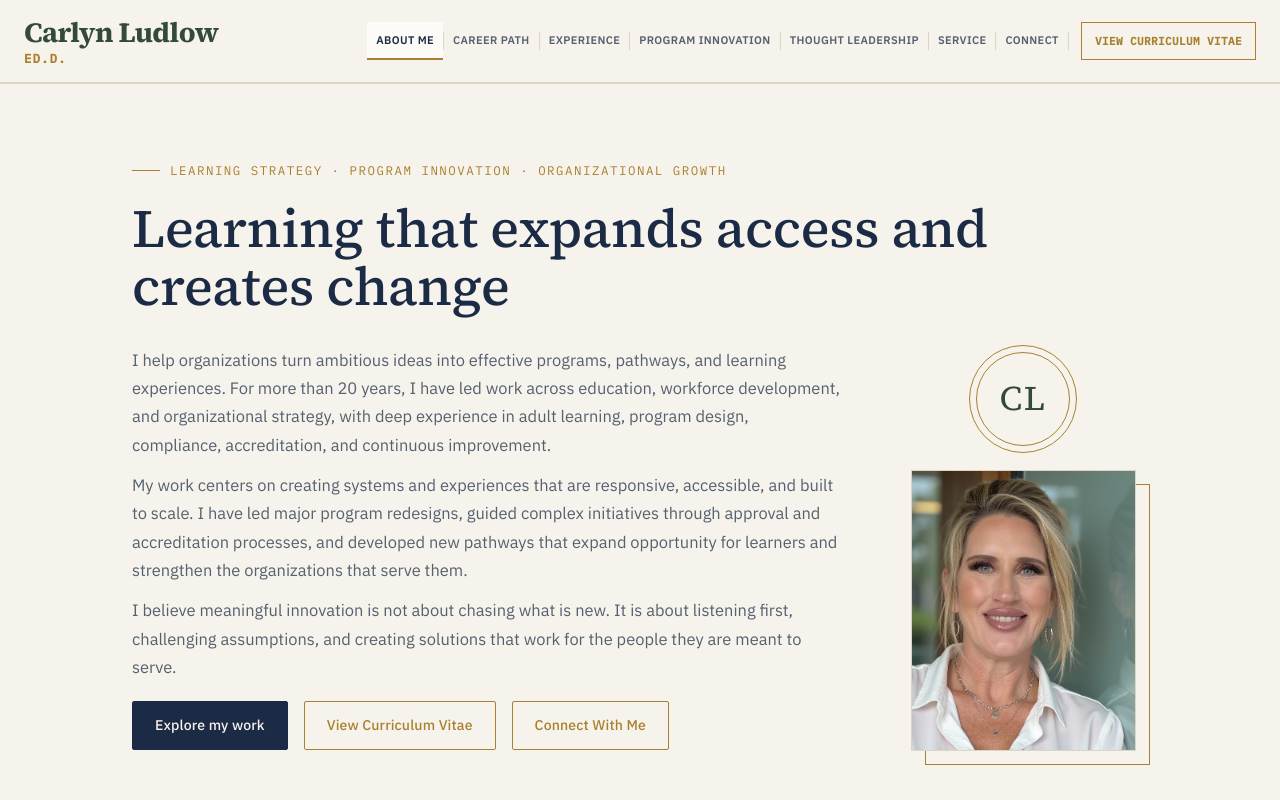
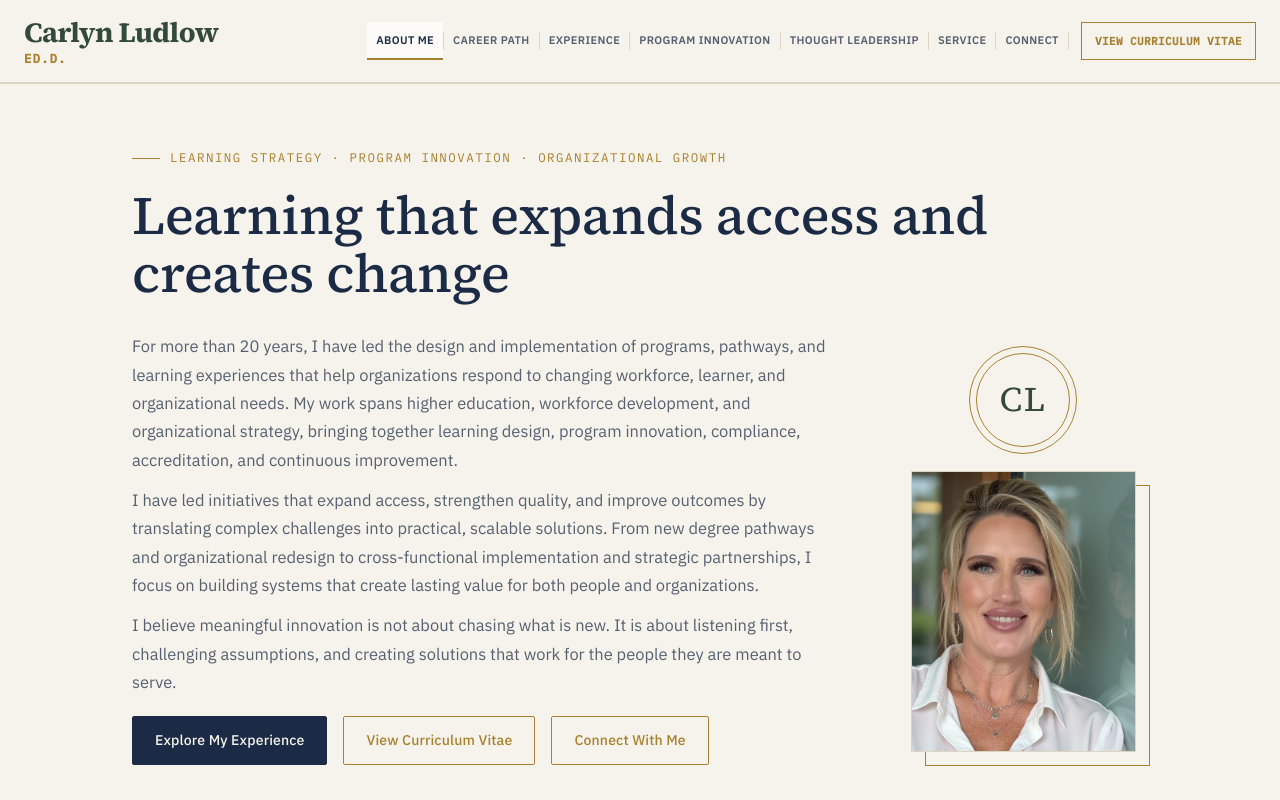
Before and after one commit to cdludlow/carlyn-ludlow-website, a plain HTML site: page index.html in a window 1280 px wide. Shown: the top 800 px of the page. Drawn offline with Linux system fonts and the light colour scheme.

Commit message:
Add files via upload

```diff
--- a/index.html
+++ b/index.html
@@ -1158,14 +1158,14 @@ html{
 
     <div class="hero-story">
       <div class="hero-copy">
-        <p class="hero-sub">I help organizations turn ambitious ideas into effective programs, pathways, and learning experiences. For more than 20 years, I have led work across education, workforce development, and organizational strategy, with deep experience in adult learning, program design, compliance, accreditation, and continuous improvement.</p>
-
-        <p class="hero-sub">My work centers on creating systems and experiences that are responsive, accessible, and built to scale. I have led major program redesigns, guided complex initiatives through approval and accreditation processes, and developed new pathways that expand opportunity for learners and strengthen the organizations that serve them.</p>
+        <p class="hero-sub">For more than 20 years, I have led the design and implementation of programs, pathways, and learning experiences that help organizations respond to changing workforce, learner, and organizational needs. My work spans higher education, workforce development, and organizational strategy, bringing together learning design, program innovation, compliance, accreditation, and continuous improvement.</p>
+
+        <p class="hero-sub">I have led initiatives that expand access, strengthen quality, and improve outcomes by translating complex challenges into practical, scalable solutions. From new degree pathways and organizational redesign to cross-functional implementation and strategic partnerships, I focus on building systems that create lasting value for both people and organizations.</p>
 
         <p class="hero-sub">I believe meaningful innovation is not about chasing what is new. It is about listening first, challenging assumptions, and creating solutions that work for the people they are meant to serve.</p>
 
         <div class="hero-cta">
-          <a class="btn btn-solid" href="#about">Explore my work</a>
+          <a class="btn btn-solid" href="#about">Explore My Experience</a>
           <a class="btn btn-brass" href="https://drive.google.com/file/d/1CwgxIHURwb75aT8X8jUAjEbGM2rBvlfB/view?usp=sharing" target="_blank" rel="noopener noreferrer">View Curriculum Vitae</a>
           <a class="btn btn-brass" href="#contact">Connect With Me</a>
         </div>
@@ -2032,7 +2032,7 @@ html{
   <div class="wrap">
     <div class="kicker" style="color:var(--brass-lt);">Connect</div>
     <h2>Learning, Strategy &amp; Program Innovation</h2>
-    <p class="section-intro">For conversations about learning strategy, program development, workforce pathways, curriculum innovation, professional learning, or cross-sector partnerships.</p>
+
     <div class="contact-row">
       <div class="contact-item"><a href="mailto:carlyn.ludlow@gmail.com">carlyn.ludlow@gmail.com</a>
 <a class="contact-link" href="https://www.linkedin.com/in/carlynludlow/" target="_blank" rel="noopener noreferrer">LinkedIn Profile ↗</a></div>
```
